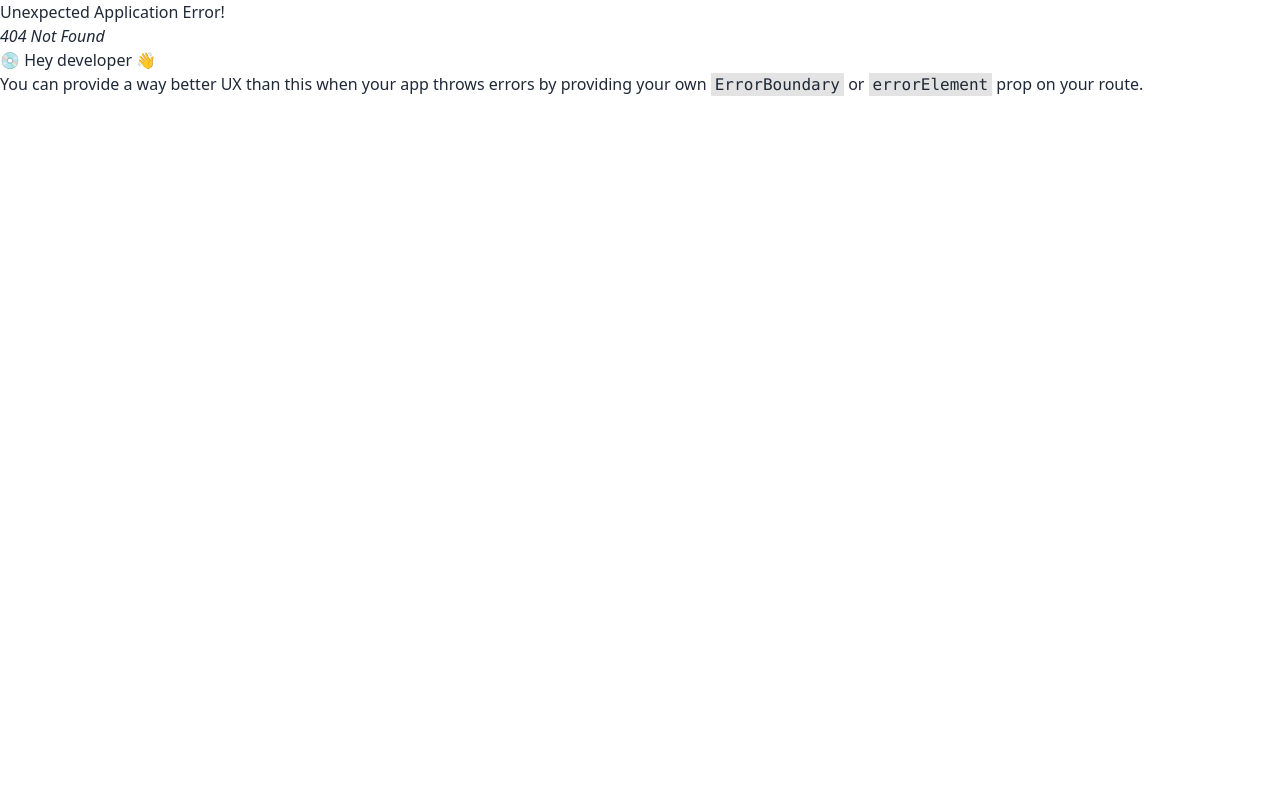
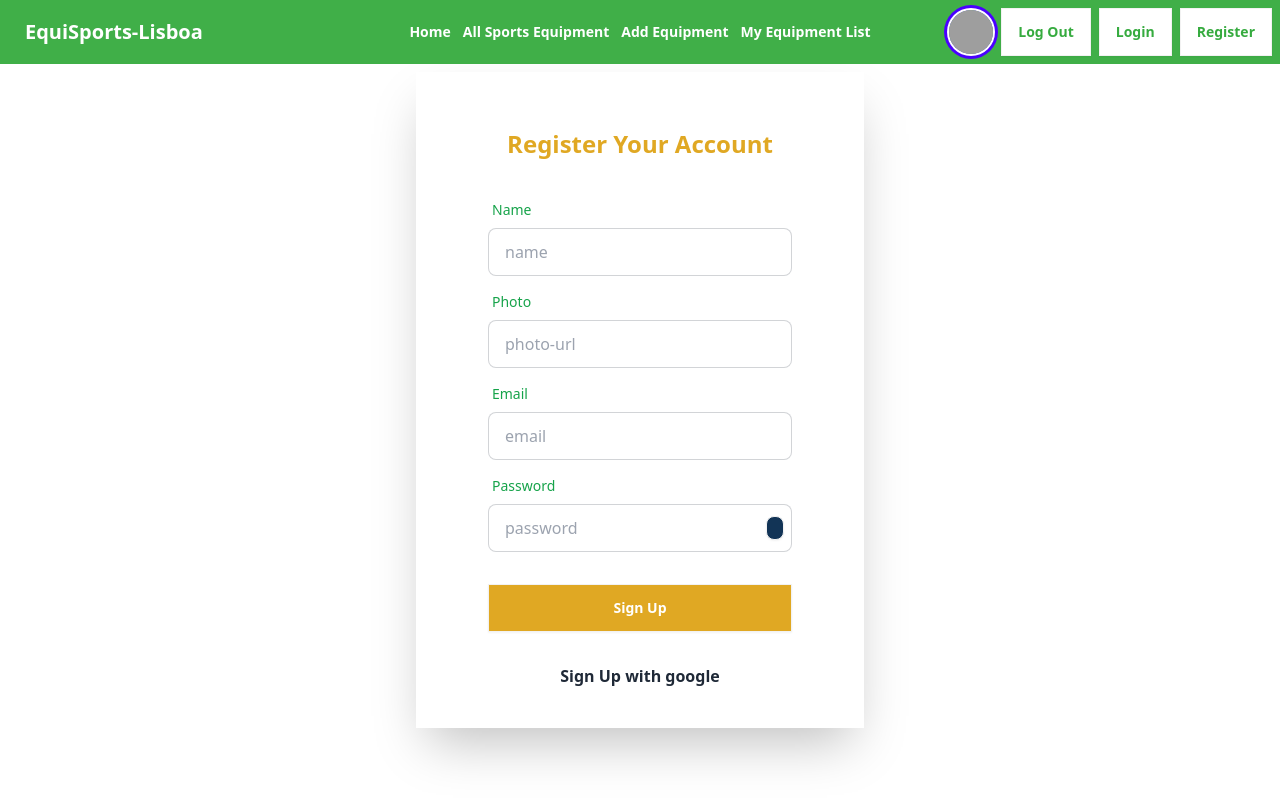
Before and after one commit to rejaulvoice18/equisports-lisboa-client, a React (Vite) app: page /signup in a window 1280 px wide. Before the commit this address had no page. Shown: the top 800 px of the page. Built offline with nearby package versions, Linux system fonts and the light colour scheme; grey boxes are pictures that could not be loaded.

Commit message:
Added environment variables to ignore in git push

```diff
--- a/package.json
+++ b/package.json
@@ -10,6 +10,7 @@
     "preview": "vite preview"
   },
   "dependencies": {
+    "firebase": "^11.0.2",
     "localforage": "^1.10.0",
     "match-sorter": "^8.0.0",
     "react": "^18.3.1",
--- a/src/components/Navbar.jsx
+++ b/src/components/Navbar.jsx
@@ -64,7 +64,7 @@ const Navbar = () => {
 
                 <button className="btn bg-white rounded-none text-[#36ab3f] hover:bg-green-900 hover:text-white">Log Out</button>
                 <Link to="/login" className='btn bg-white rounded-none text-[#36ab3f] hover:bg-green-900 hover:text-white'>Login</Link>
-                <Link to="/login" className='btn bg-white rounded-none text-[#36ab3f] hover:bg-green-900 hover:text-white'>Register</Link>
+                <Link to="/signup" className='btn bg-white rounded-none text-[#36ab3f] hover:bg-green-900 hover:text-white'>Register</Link>
 
             </div>
         </div>
--- /dev/null
+++ b/src/firebase/firebase.config.js
@@ -0,0 +1,20 @@
+// Import the functions you need from the SDKs you need
+import { initializeApp } from "firebase/app";
+import { getAuth } from "firebase/auth";
+// TODO: Add SDKs for Firebase products that you want to use
+// https://firebase.google.com/docs/web/setup#available-libraries
+
+// Your web app's Firebase configuration
+const firebaseConfig = {
+  apiKey: import.meta.env.VITE_apiKey,
+  authDomain: import.meta.env.VITE_authDomain,
+  projectId: import.meta.env.VITE_projectId,
+  storageBucket: import.meta.env.VITE_storageBucket,
+  messagingSenderId: import.meta.env.VITE_messagingSenderId,
+  appId: import.meta.env.VITE_appId,
+};
+
+// Initialize Firebase
+const app = initializeApp(firebaseConfig);
+const auth = getAuth(app);
+export default auth;
--- a/src/main.jsx
+++ b/src/main.jsx
@@ -3,9 +3,12 @@ import { createRoot } from 'react-dom/client'
 import './index.css'
 import { RouterProvider } from 'react-router-dom'
 import router from './routes/routes.jsx'
+import AuthProvider from './provider/AuthProvider.jsx'
 
 createRoot(document.getElementById('root')).render(
   <StrictMode>
-    <RouterProvider router={router} />
+    <AuthProvider>
+      <RouterProvider router={router} />
+    </AuthProvider>
   </StrictMode>,
 )
--- a/src/pages/AddEquipment.jsx
+++ b/src/pages/AddEquipment.jsx
@@ -1,6 +1,8 @@
-import React from 'react';
+import React, { useContext } from 'react';
+import { AuthContext } from '../provider/AuthProvider';
 
 const AddEquipment = () => {
+    const {user} = useContext(AuthContext);
 
     const handleAddEquipment = e =>{
         e.preventDefault();
@@ -124,7 +126,7 @@ const AddEquipment = () => {
                             <span className='label-text'>User Email</span>
                         </label>
                         <label className='input-group'>
-                            <input name="userEmail" className='input input-bordered w-full' type="text" placeholder='User Email' id="" />
+                            <input name="userEmail" defaultValue={user && user.email} className='input input-bordered w-full' type="text" placeholder='User Email' id="" />
                         </label>
                     </div>
                     <div className='form-control md:w-1/2'>
@@ -132,7 +134,7 @@ const AddEquipment = () => {
                             <span className='label-text'>User Name</span>
                         </label>
                         <label className='input-group'>
-                            <input name="userName" className='input input-bordered w-full' type="text" placeholder='User Name' id="" />
+                            <input name="userName" defaultValue={user && user.displayName} className='input input-bordered w-full' type="text" placeholder='User Name' id="" />
                         </label>
                     </div>
                 </div>
--- /dev/null
+++ b/src/pages/Home.jsx
@@ -0,0 +1,11 @@
+import React from 'react';
+
+const Home = () => {
+    return (
+        <div>
+            <h3>Home</h3>
+        </div>
+    );
+};
+
+export default Home;
--- /dev/null
+++ b/src/pages/Login.jsx
@@ -0,0 +1,53 @@
+import React from 'react';
+
+const Login = () => {
+
+    const handleSignIn = e => {
+        e.preventDefault();
+
+        const email = e.target.email.value;
+        const password = e.target.password.value;
+
+        // user sign in
+
+    }
+    return (
+        <div className='min-h-screen flex justify-center items-center'>
+            <div className="card bg-base-100 w-full max-w-md shrink-0 rounded-none shadow-2xl p-10">
+                <h2 className='text-2xl font-semibold text-center text-[#123456] pt-4'>Login your account</h2>
+                <form onSubmit={handleSignIn} className="card-body">
+                    <div className="form-control">
+                        <label className="label">
+                            <span className="label-text text-[#123456]">Email</span>
+                        </label>
+                        <input ref={emailRef} name='email' type="email" placeholder="email" className="input input-bordered" required />
+                    </div>
+                    <div className="form-control">
+                        <label className="label">
+                            <span className="label-text text-[#123456]">Password</span>
+                        </label>
+                        <input name='password' type="password" placeholder="password" className="input input-bordered " required />
+                        {
+                            error.login && (
+                                <label className="label text-xs text-red-600">
+                                    {error.login}
+                                </label>
+                            )}
+                        <label className="label">
+                            <a href="#" onClick={handleForgetPassword} className="label-text-alt link link-hover text-[#123456]">Forgot password?</a>
+                        </label>
+                    </div>
+                    <div className="form-control mt-6">
+                        <button className="btn bg-[#123456] hover:bg-green-900 text-white rounded-none">Login</button>
+                    </div>
+                </form>
+                <p className='text-center font-semibold'>OR</p>
+                <Link onClick={handleSignInPopUp} className='text-center font-semibold'>Login with google</Link>
+                <div className='divider'></div>
+                <p className='text-center font-semibold'>Don't have an account? <Link to="/signup" className='text-red-600'>Sign Up</Link></p>
+            </div>
+        </div>
+    );
+};
+
+export default Login;
--- /dev/null
+++ b/src/pages/SignUp.jsx
@@ -0,0 +1,98 @@
+import React, { useContext } from 'react';
+import { AuthContext } from '../provider/AuthProvider';
+import { Link, useNavigate } from 'react-router-dom';
+
+const SignUp = () => {
+    const {createNewUser, setUser, updateUserProfile} = useContext(AuthContext)
+    const navigate = useNavigate()
+    const handleSignUp = e =>{
+        e.preventDefault()
+
+        const name = e.target.name.value;
+        const photo = e.target.photo.value;
+        const email = e.target.email.value;
+        const password = e.target.password.value;
+
+        console.log(name, photo, email, password);
+
+        // creating new user
+        createNewUser(email, password)
+        .then(result=>{
+            const newUser = result.user;
+            setUser(newUser);
+            console.log(newUser)
+            updateUserProfile({displayName: name, photoURL: photo})
+            .then(()=>{
+                navigate('/')
+            })
+            .catch(err=>{
+
+            })
+            alert('account created successfully')
+
+        })
+        .catch(err => {
+            console.log(err.message);
+        })
+
+
+    }
+    return (
+        <div className='min-h-screen flex justify-center items-center'>
+            <div className="card bg-base-100 w-full max-w-md shrink-0 rounded-none shadow-2xl p-10">
+                <h2 className='text-2xl font-semibold text-center pt-4 text-[#e0a823]'>Register Your Account</h2>
+                <form onSubmit={handleSignUp} className="card-body">
+                    {/* name */}
+                    <div className="form-control">
+                        <label className="label">
+                            <span className="label-text text-green-600">Name</span>
+                        </label>
+                        <input name='name' type="text" placeholder="name" className="input input-bordered" required />
+                        {/* {
+                            error.name && (
+                                <label className="label text-xs text-red-600">
+                                    {error.name}
+                                </label>)
+                        } */}
+                    </div>
+                    {/* photo */}
+                    <div className="form-control">
+                        <label className="label">
+                            <span className="label-text text-green-600">Photo</span>
+                        </label>
+                        <input name='photo' type="text" placeholder="photo-url" className="input input-bordered" required />
+                    </div>
+                    {/* email input */}
+                    <div className="form-control">
+                        <label className="label">
+                            <span className="label-text text-green-600">Email</span>
+                        </label>
+                        <input name='email' type="email" placeholder="email" className="input input-bordered" required />
+                    </div>
+                    <div className="form-control relative">
+                        <label className="label">
+                            <span className="label-text text-green-600">Password</span>
+                        </label>
+                        <input name='password'
+                            type='password'
+                            // type={showPassword ? "text" : "password"}
+                            placeholder="password" className="input input-bordered" required />
+                        <button
+                            // onClick={() => setShowPassword(!showPassword)}
+                            className='absolute btn btn-xs bg-[#123456] hover:bg-orange-600 text-white top-12 right-2'
+                        >
+                            {/* {showPassword ? <FaEyeSlash /> : <FaEye />} */}
+                        </button>
+                    </div>
+                    <div className="form-control mt-6">
+                        <button className="btn bg-[#e0a823] hover:bg-green-900 text-white rounded-none">Sign Up</button>
+                    </div>
+                </form>
+                <Link className='text-center font-semibold'>Sign Up with google</Link>
+
+            </div>
+        </div>
+    );
+};
+
+export default SignUp;
--- a/src/provider/AuthProvider.jsx
+++ b/src/provider/AuthProvider.jsx
@@ -1,10 +1,32 @@
-import React from 'react';
+import { createUserWithEmailAndPassword, updateProfile } from 'firebase/auth';
+import React, { createContext, useState } from 'react';
+import auth from '../firebase/firebase.config';
 
-const AuthProvider = () => {
+export const AuthContext = createContext()
+
+const AuthProvider = ({children}) => {
+    const [user, setUser] = useState(null)
+    const [loading, setLoading] = useState(true)
+
+    const createNewUser = (email, password) =>{
+        setLoading(true)
+        return createUserWithEmailAndPassword(auth, email, password);
+    }
+
+    // update user info
+    const updateUserProfile = (updateInfo) => {
+        return updateProfile(auth.currentUser, updateInfo)
+    }
+    const authInfo = {
+        user,
+        setUser,
+        createNewUser,
+        updateUserProfile
+    }
     return (
-        <div>
-
-        </div>
+        <AuthContext.Provider value={authInfo}>
+            {children}
+        </AuthContext.Provider>
     );
 };
 
```
Also changed, not shown: src/routes/routes.jsx (+14 -4 lines), 1 other file (tests, documents, lock files or other folders).
